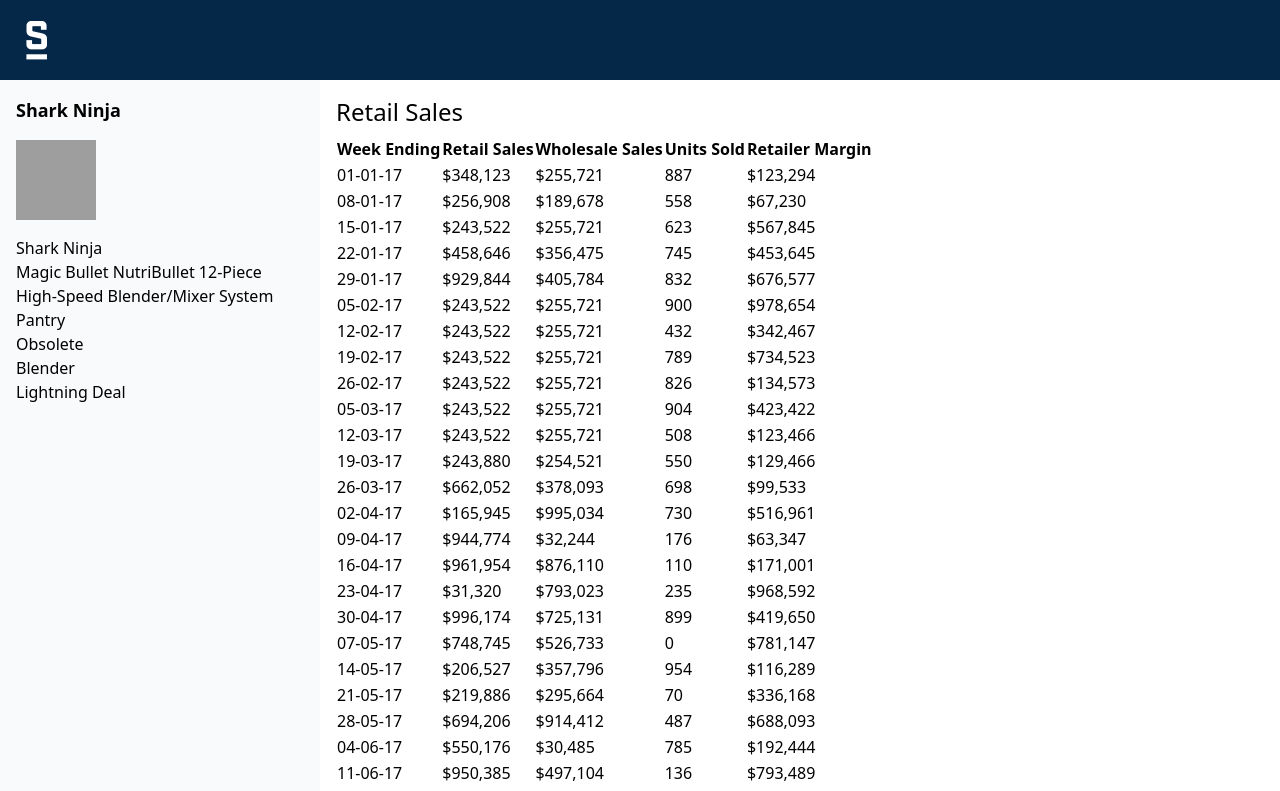
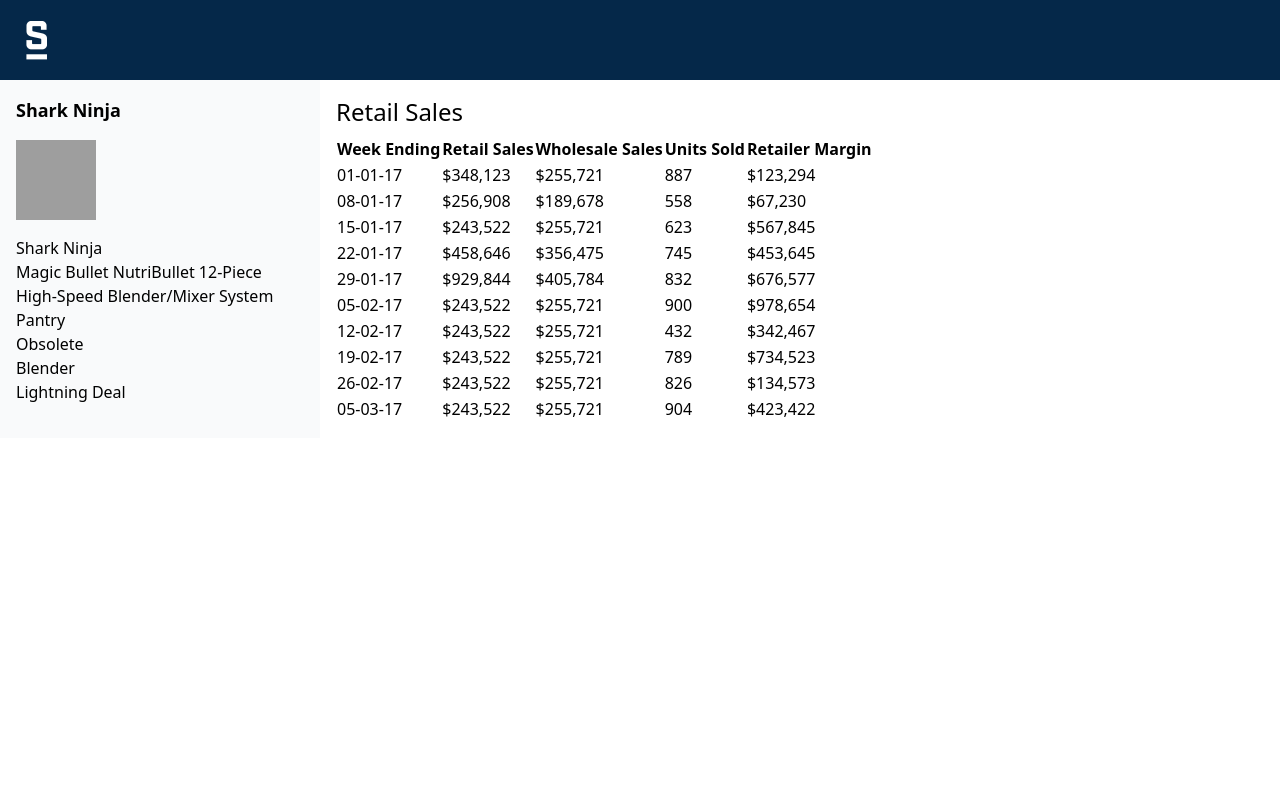
Before and after one commit to joejoejoew/product-page-assessment, a React (Vite) app: page / in a window 1280 px wide. Shown: the top 791 px of the page. Built offline with nearby package versions, Linux system fonts and the light colour scheme; grey boxes are pictures that could not be loaded.

Commit message:
add sorting to sales table

```diff
--- a/src/SalesTable.tsx
+++ b/src/SalesTable.tsx
@@ -1,77 +1,126 @@
 import './index.css'
-import { FC } from 'react';
-import { createColumnHelper, flexRender, getCoreRowModel, useReactTable } from '@tanstack/react-table';
+import { FC, useState } from 'react';
+import { SortingState, createColumnHelper, flexRender, getCoreRowModel, getSortedRowModel, useReactTable } from '@tanstack/react-table';
 import { SalesRow } from './services/product';
 
-const columnHelper = createColumnHelper<SalesRow>()
+const columnHelper = createColumnHelper<SalesRow>();
+
+const toUSD = (amount: number) =>
+  new Intl.NumberFormat("en-US", {
+    style: "currency",
+    currency: "USD",
+    minimumFractionDigits: 0, // Do not show any digits after the decimal point
+    maximumFractionDigits: 0, // Do not show any digits after the decimal point
+  }).format(amount);
+
+const formatDate = (date: string) => {
+  const [year, month, day] = date.split("-");
+  return `${day}-${month}-${year?.slice(2)}`;
+};
 
 const SalesTable: FC<{ data: SalesRow[] }> = ({ data }) => {
-  const toUSD = (amount: number) => new Intl.NumberFormat('en-US', {
-    style: 'currency',
-    currency: 'USD',
-    minimumFractionDigits: 0, // Do not show any digits after the decimal point
-    maximumFractionDigits: 0, // Do not show any digits after the decimal point
-  }).format(amount)
-
-  const formatDate = (date: string) => {
-    const [year, month, day] = date.split('-');
-    return `${day}-${month}-${year?.slice(2)}`;
-  }
+  const [sorting, setSorting] = useState<SortingState>([]);
 
   const columns = [
-    columnHelper.accessor('weekEnding', {
+    columnHelper.accessor("weekEnding", {
       header: "Week Ending",
-      cell: info => formatDate(info.getValue()),
+      cell: (info) => formatDate(info.getValue()),
+      // sortingFn: 'datetime',
     }),
-    columnHelper.accessor('retailSales', {
+    columnHelper.accessor("retailSales", {
       header: "Retail Sales",
-      cell: info => toUSD(info.getValue()),
+      cell: (info) => toUSD(info.getValue()),
     }),
-    columnHelper.accessor('wholesaleSales', {
+    columnHelper.accessor("wholesaleSales", {
       header: "Wholesale Sales",
-      cell: info => toUSD(info.getValue()),
+      cell: (info) => toUSD(info.getValue()),
     }),
-    columnHelper.accessor('unitsSold', {
+    columnHelper.accessor("unitsSold", {
       header: "Units Sold",
     }),
-    columnHelper.accessor('retailerMargin', {
+    columnHelper.accessor("retailerMargin", {
       header: "Retailer Margin",
-      cell: info => toUSD(info.getValue()),
+      cell: (info) => toUSD(info.getValue()),
     }),
   ];
-  const { getHeaderGroups, getRowModel } = useReactTable({
+
+  const table = useReactTable({
     columns,
     data,
-    getCoreRowModel: getCoreRowModel()
+    getCoreRowModel: getCoreRowModel(),
+    getSortedRowModel: getSortedRowModel(),
+    state: {
+      sorting,
+    },
+    onSortingChange: setSorting,
+    debugTable: true,
   });
 
   return (
     <table>
       <thead>
-        {getHeaderGroups().map((headerGroup) => (
+        {table.getHeaderGroups().map((headerGroup) => (
           <tr key={headerGroup.id}>
-            {headerGroup.headers.map((header) => (
-              <th key={header.id}>{header.isPlaceholder
-                ? null
-                : flexRender(
-                    header.column.columnDef.header,
-                    header.getContext()
-                  )}</th>
-            ))}
+            {headerGroup.headers.map((header) => {
+              return (
+                <th key={header.id} colSpan={header.colSpan}>
+                  {header.isPlaceholder ? null : (
+                    <div
+                      className={
+                        header.column.getCanSort()
+                          ? "cursor-pointer select-none"
+                          : ""
+                      }
+                      onClick={header.column.getToggleSortingHandler()}
+                      title={
+                        header.column.getCanSort()
+                          ? header.column.getNextSortingOrder() === "asc"
+                            ? "Sort ascending"
+                            : header.column.getNextSortingOrder() === "desc"
+                            ? "Sort descending"
+                            : "Clear sort"
+                          : undefined
+                      }
+                    >
+                      {flexRender(
+                        header.column.columnDef.header,
+                        header.getContext()
+                      )}
+                      {{
+                        asc: " 🔼",
+                        desc: " 🔽",
+                      }[header.column.getIsSorted() as string] ?? null}
+                    </div>
+                  )}
+                </th>
+              );
+            })}
           </tr>
         ))}
       </thead>
       <tbody>
-        {getRowModel().rows.map((row) => (
-          <tr key={row.id}>
-            {row.getVisibleCells().map((cell) => (
-              <td key={cell.id}>{flexRender(cell.column.columnDef.cell, cell.getContext())}</td>
-            ))}
-          </tr>
-        ))}
+        {table
+          .getRowModel()
+          .rows.slice(0, 10)
+          .map((row) => {
+            return (
+              <tr key={row.id}>
+                {row.getVisibleCells().map((cell) => {
+                  return (
+                    <td key={cell.id}>
+                      {flexRender(
+                        cell.column.columnDef.cell,
+                        cell.getContext()
+                      )}
+                    </td>
+                  );
+                })}
+              </tr>
+            );
+          })}
       </tbody>
     </table>
   );
-}
+};
 
-export default SalesTable
+export default SalesTable;
```
